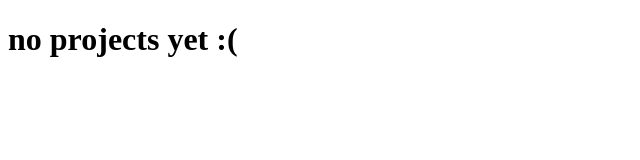
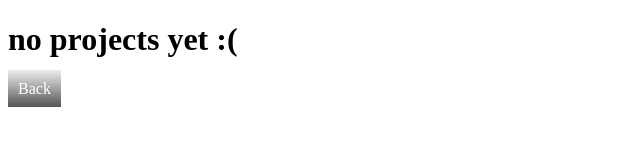
Before and after one commit to awesomenoah17/awesomenoah17.github.io, a plain HTML site: page projects.html in a window 1280 px wide. Shown: the whole page, without its empty margins (0-640 px from the left). Drawn offline with Linux system fonts and the light colour scheme.

Commit message:
Update projects.html

```diff
--- a/projects.html
+++ b/projects.html
@@ -26,6 +26,8 @@
 <head>
   <body>
     <h1>no projects yet :(</h1>
-
+     <a class="button" href="index.html">
+        Back
+     </a>
   </body>
 </head>
```
